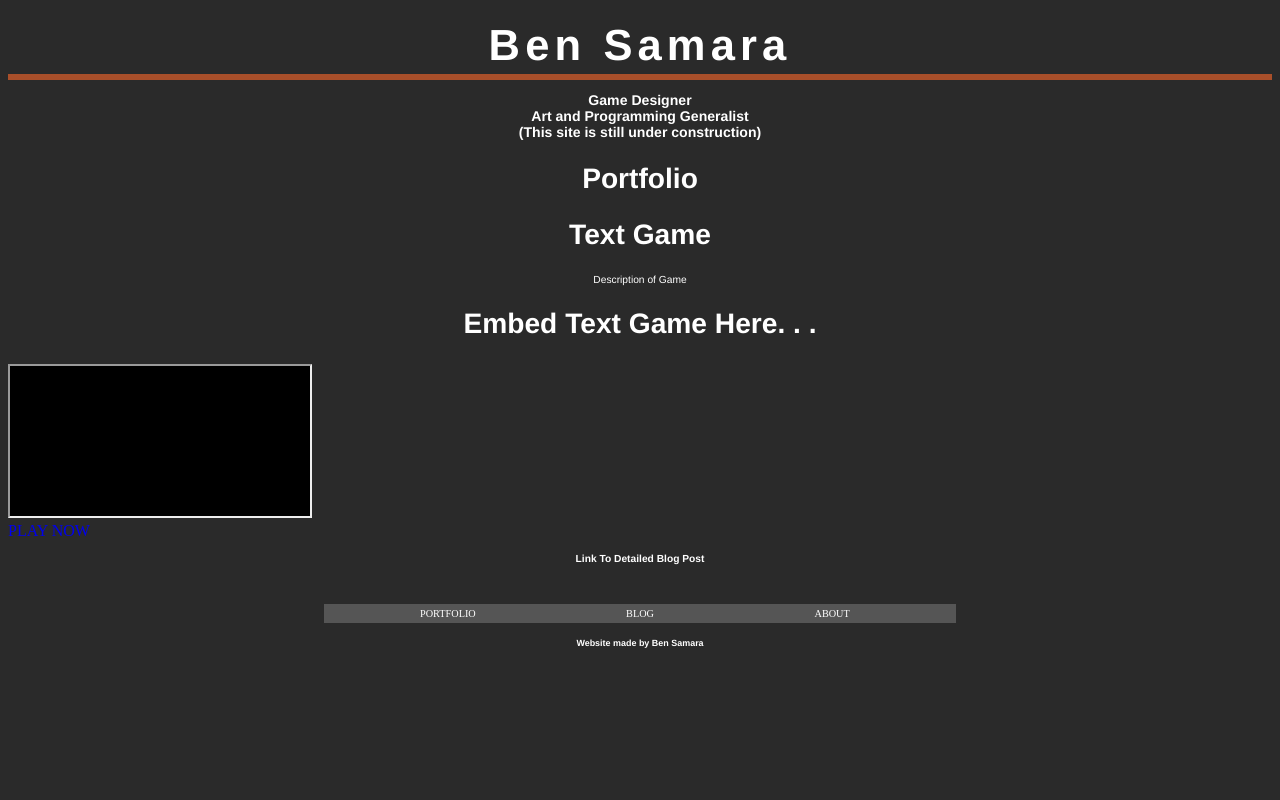
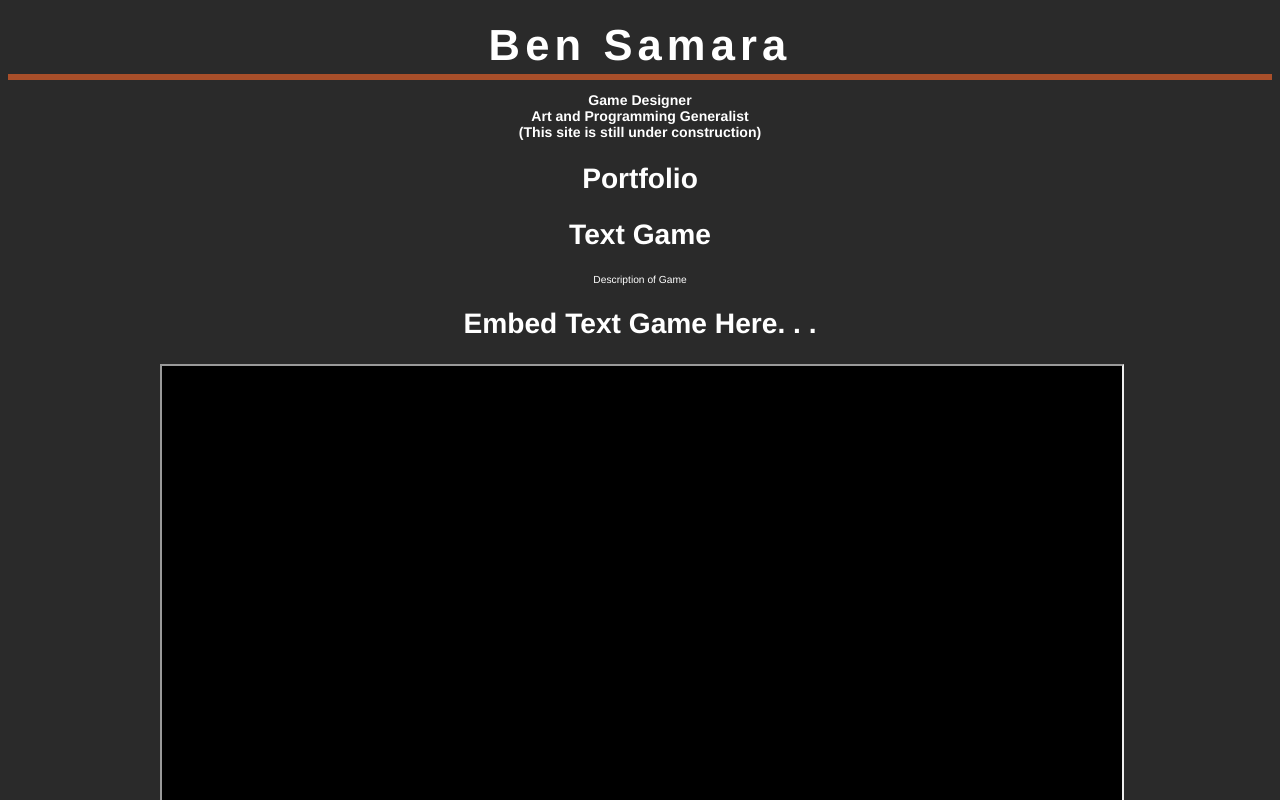
Before and after one commit to btssam/bensamarasite, a plain HTML site: page portfolio/textgame.html in a window 1280 px wide. Shown: the top 800 px of the page. Drawn offline with Linux system fonts and the light colour scheme.

Commit message:
resized twine iframe

```diff
--- a/portfolio/portfoliopage.css
+++ b/portfolio/portfoliopage.css
@@ -42,6 +42,14 @@
     margin-bottom: 1vw;
 }
 
+/*embedded*/
+.embedded-twine{
+    display:block;
+    margin: auto;
+    height: 90vh;
+    width: 75vw;
+}
+
 /* For smaller screens (mobile) */
 @media screen and (max-width: 1000px) {
 
--- a/portfolio/textgame.html
+++ b/portfolio/textgame.html
@@ -4,6 +4,7 @@
         <meta charset="utf-8">
         <title>Ben Samara</title>
         <link rel='stylesheet' type='text/css' href='../mainstyle.css'>
+        <link rel='stylesheet' type='text/css' href='./portfoliopage.css'>
         <link rel="icon" href="../Images/MyIconBlack.png">
     </head>
 
@@ -30,13 +31,14 @@
 
     <h2>Embed Text Game Here. . .</h2>
 
-    <iframe src="./Merc.html">
-        <p>Your browser does not support iframes.</p>
-    </iframe>
+    <div class= 'embedded-twine'>
+        <iframe src="./Merc.html" height='100%' width='100%'>
+        </iframe>
+    </div>
 
-    <br>
+    <br><br>
 
-    <a href = 'Merc.html'>PLAY NOW</a>
+    <a href = 'Merc.html'><h4>PLAY NOW</h4></a>
 
     <h4>Link To Detailed Blog Post</h4>
 
```
